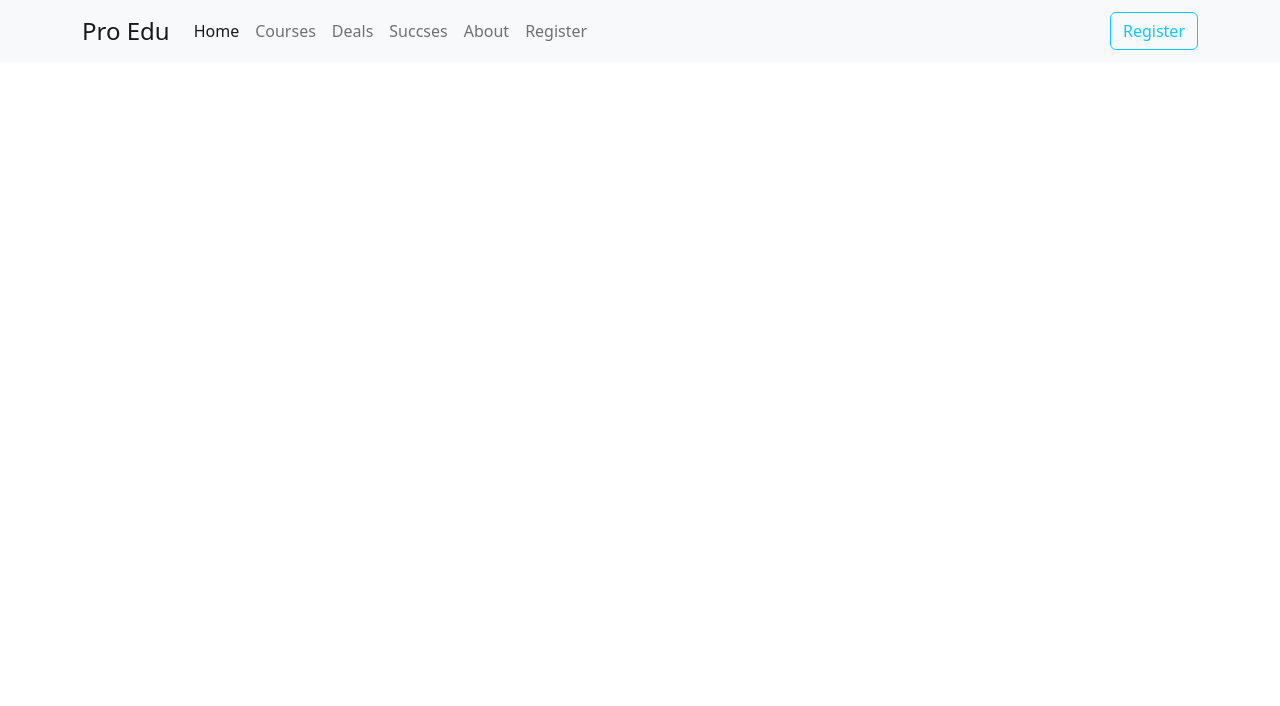
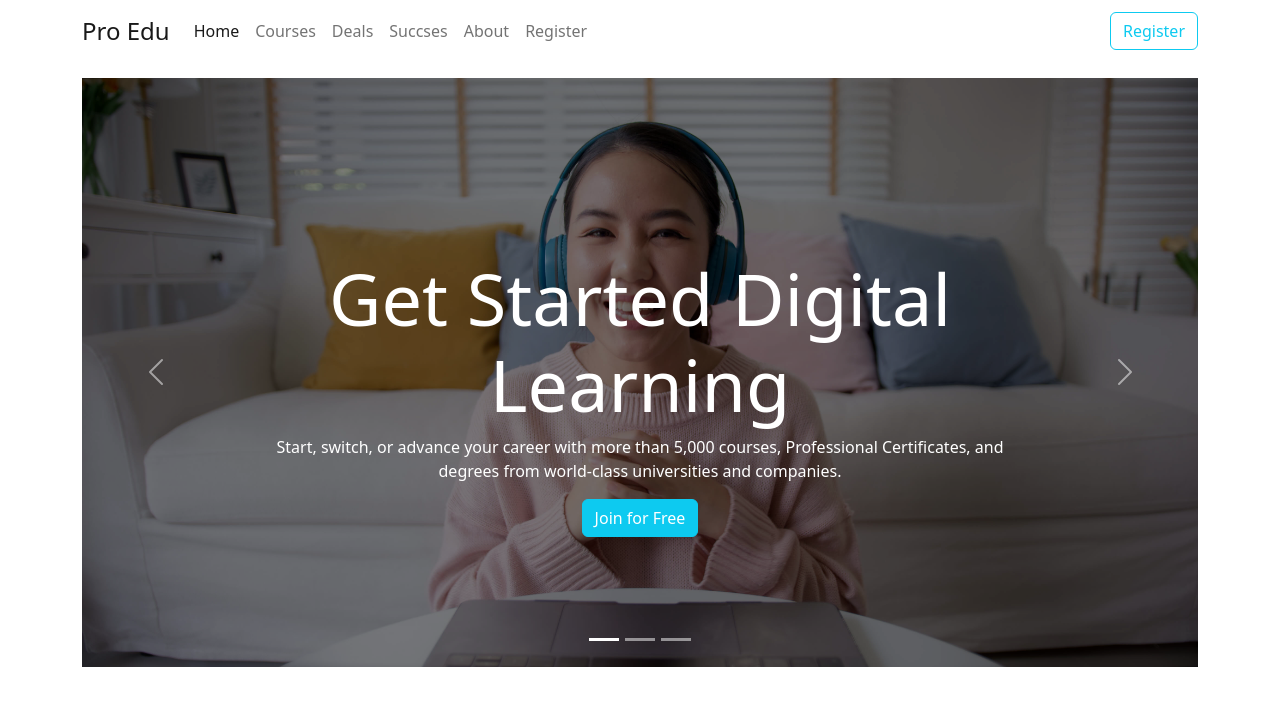
Before and after one commit to 07arif/Pro-edu_website, a plain HTML site: page index.html in a window 1280 px wide. Drawn offline with nearby package versions, Linux system fonts and the light colour scheme.

Commit message:
slider added

```diff
--- a/index.html
+++ b/index.html
@@ -16,7 +16,7 @@
     <!-- header section start  -->
     <header>
         <!-- navbar start  -->
-        <nav class="navbar navbar-expand-lg bg-light">
+        <nav class="navbar navbar-expand-lg">
             <div class="container">
                 <a class="navbar-brand fs-4 " href="#">Pro Edu</a>
                 <button class="navbar-toggler" type="button" data-bs-toggle="collapse"
@@ -51,6 +51,75 @@
         </nav>
         <!-- navbar start  -->
     </header>
+    <!-- main secctoin start  -->
+    <main>
+        <!-- slider section start  -->
+        <section class="container my-3">
+            <div class="row">
+                <div id="carouselExampleCaptions" class="carousel slide" data-bs-ride="false">
+                    <div class="carousel-indicators">
+                        <button type="button" data-bs-target="#carouselExampleCaptions" data-bs-slide-to="0"
+                            class="active" aria-current="true" aria-label="Slide 1"></button>
+                        <button type="button" data-bs-target="#carouselExampleCaptions" data-bs-slide-to="1"
+                            aria-label="Slide 2"></button>
+                        <button type="button" data-bs-target="#carouselExampleCaptions" data-bs-slide-to="2"
+                            aria-label="Slide 3"></button>
+                    </div>
+                    <div class="carousel-inner ">
+                        <!-- item 1 -->
+                        <div class="carousel-item active">
+                            <img src="images/cover/cover-3.jpg" class="d-block img-fluid img-filter " alt="...">
+                            <div class="carousel-caption  ">
+                                <h1 class="display-2">Get Started Digital <br> Learning
+                                </h1>
+
+                                <p>Start, switch, or advance your career with more than 5,000 courses, Professional
+                                    Certificates, and degrees from world-class universities and companies.</p>
+                                <button class="btn btn-info text-white">Join for Free</button>
+                            </div>
+                        </div>
+                        <!-- item 2 -->
+                        <div class="carousel-item ">
+                            <img src="images/cover/cover-1.png" class="d-block img-fluid img-filter " alt="...">
+                            <div class="carousel-caption">
+                                <h1 class="display-2">Learn without limits </span>
+                                </h1>
+
+                                <p>Start, switch, or advance your career with more than 5,000 courses, Professional
+                                    Certificates, and degrees from world-class universities and companies.</p>
+                                <button class="btn btn-info text-white">Join for Free</button>
+                            </div>
+                        </div>
+                        <!-- item 3 -->
+                        <div class="carousel-item">
+                            <img src="images/cover/cover-1.png" class="d-block img-fluid img-filter " alt="...">
+                            <div class="carousel-caption">
+                                <h1 class="display-2">Get Started Digital <br>
+                                    Learning
+                                </h1>
+
+                                <p>Start, switch, or advance your career with more than 5,000 courses, Professional
+                                    Certificates, and degrees from world-class universities and companies.</p>
+                                <button class="btn btn-info text-white">Join for Free</button>
+                            </div>
+                        </div>
+                    </div>
+                    <button class="carousel-control-prev" type="button" data-bs-target="#carouselExampleCaptions"
+                        data-bs-slide="prev">
+                        <span class="carousel-control-prev-icon" aria-hidden="true"></span>
+                        <span class="visually-hidden">Previous</span>
+                    </button>
+                    <button class="carousel-control-next" type="button" data-bs-target="#carouselExampleCaptions"
+                        data-bs-slide="next">
+                        <span class="carousel-control-next-icon" aria-hidden="true"></span>
+                        <span class="visually-hidden">Next</span>
+                    </button>
+                </div>
+            </div>
+        </section>
+        <!-- slider section end -->
+    </main>
+    <!-- main secctoin end  -->
 
 
     <!-- js  -->
--- a/styles/style.css
+++ b/styles/style.css
@@ -0,0 +1,7 @@
+.img-filter {
+    filter: brightness(50%);
+}
+
+.carousel-caption {
+    height: 70%;
+}
```
